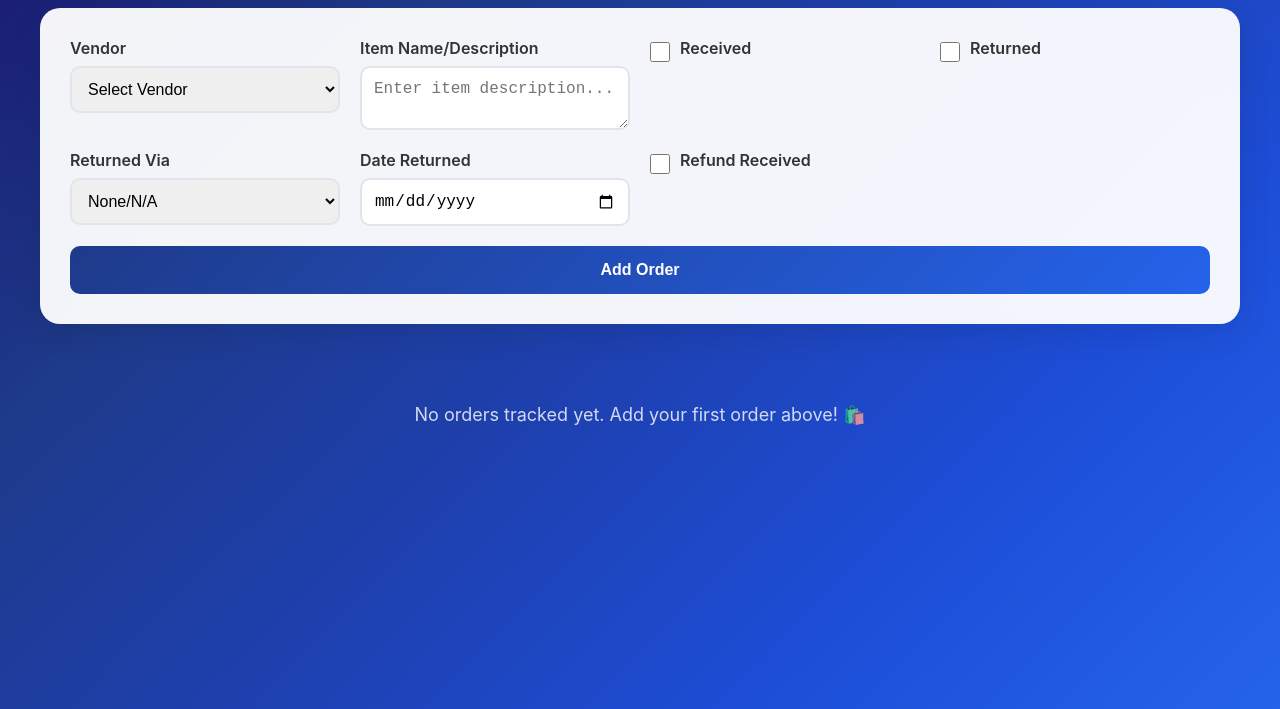
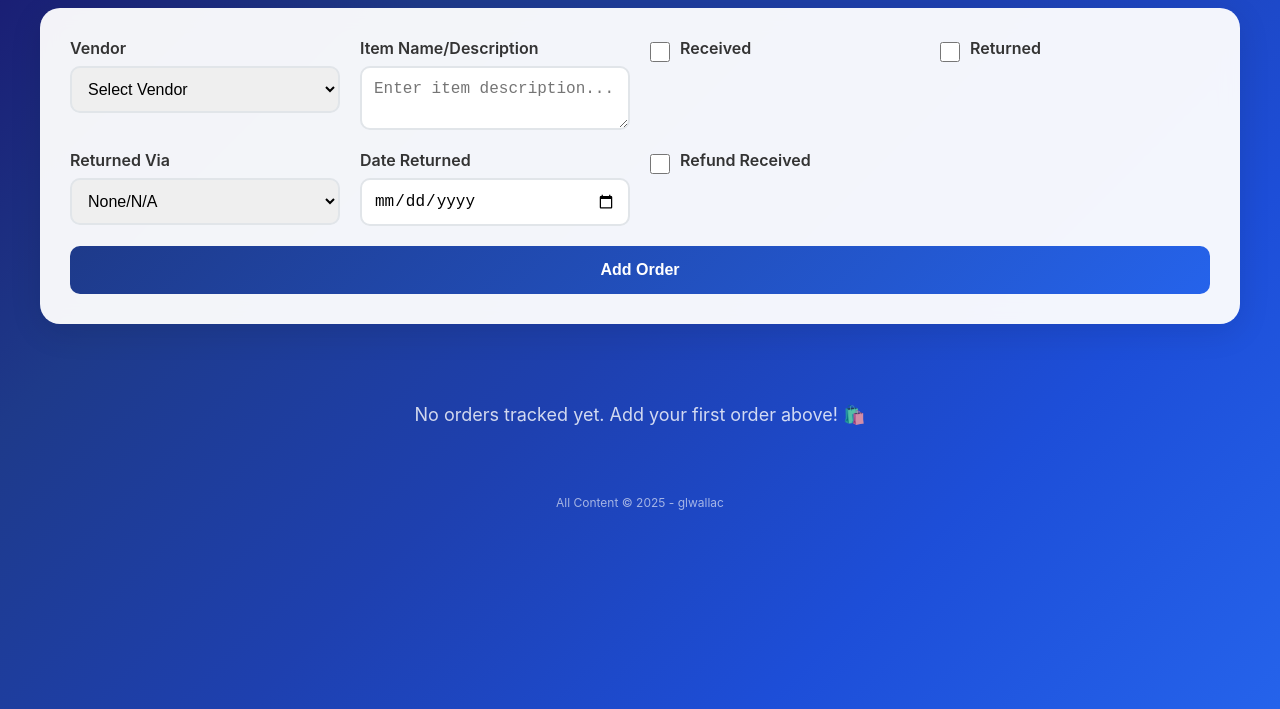
Before and after one commit to gwally9/Order-tracker, a plain HTML site: page order-tracker.html in a window 1280 px wide. Shown: the part 91-800 px from the top of the page. Drawn offline with Linux system fonts and the light colour scheme.

Commit message:
Update order-tracker.html
added copyright to bottom footer

```diff
--- a/order-tracker.html
+++ b/order-tracker.html
@@ -4,6 +4,7 @@
     2025-Aug gwally9@gmail.com -
     Copyright adheres to Apache 2.0 copyright agreement
 -->
+
 <html lang="en">
 <head>
     <meta charset="UTF-8">
@@ -320,6 +321,10 @@
         <div id="emptyState" class="empty-state" style="display: none;">
             No orders tracked yet. Add your first order above! 🛍️
         </div>
+
+        <div style="text-align: center; margin-top: 40px; padding: 20px; color: rgba(255, 255, 255, 0.6); font-size: 12px;">
+            All Content © 2025 - glwallac
+        </div>
     </div>
 
     <script>
```
